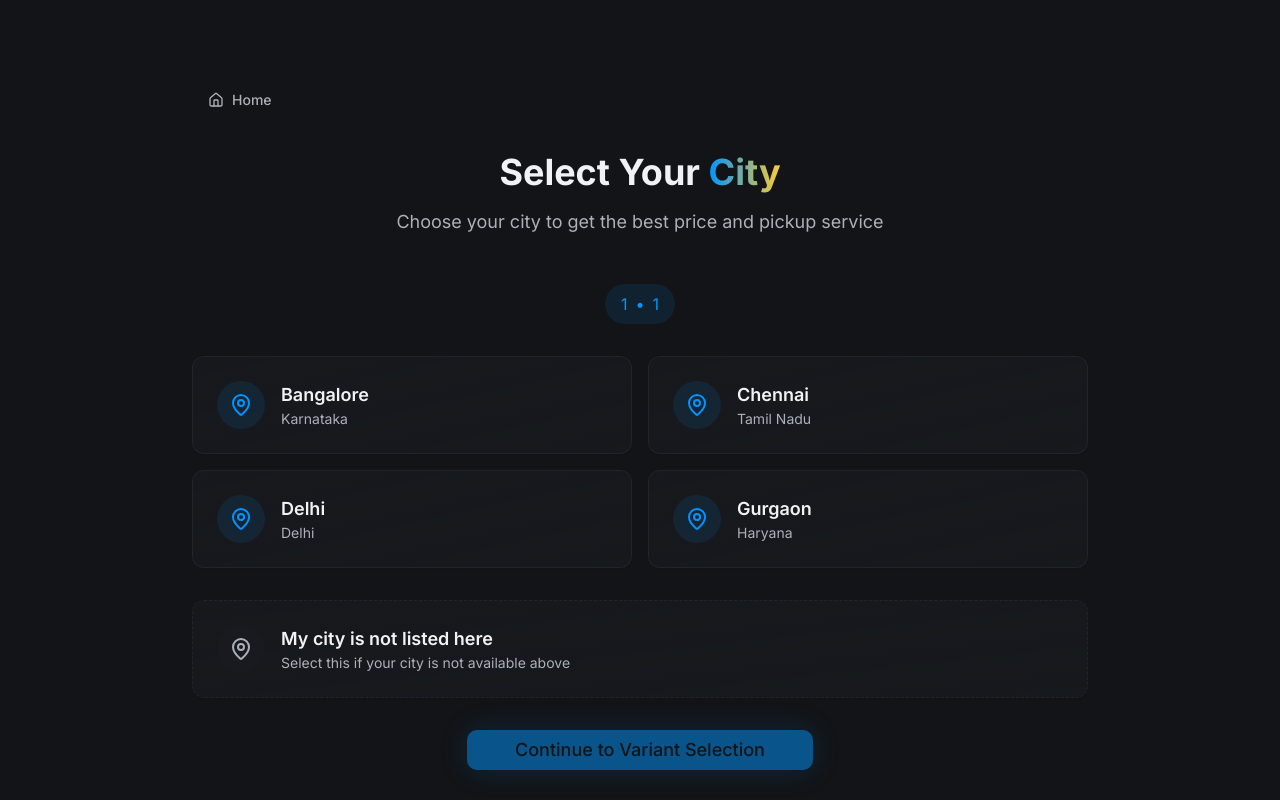
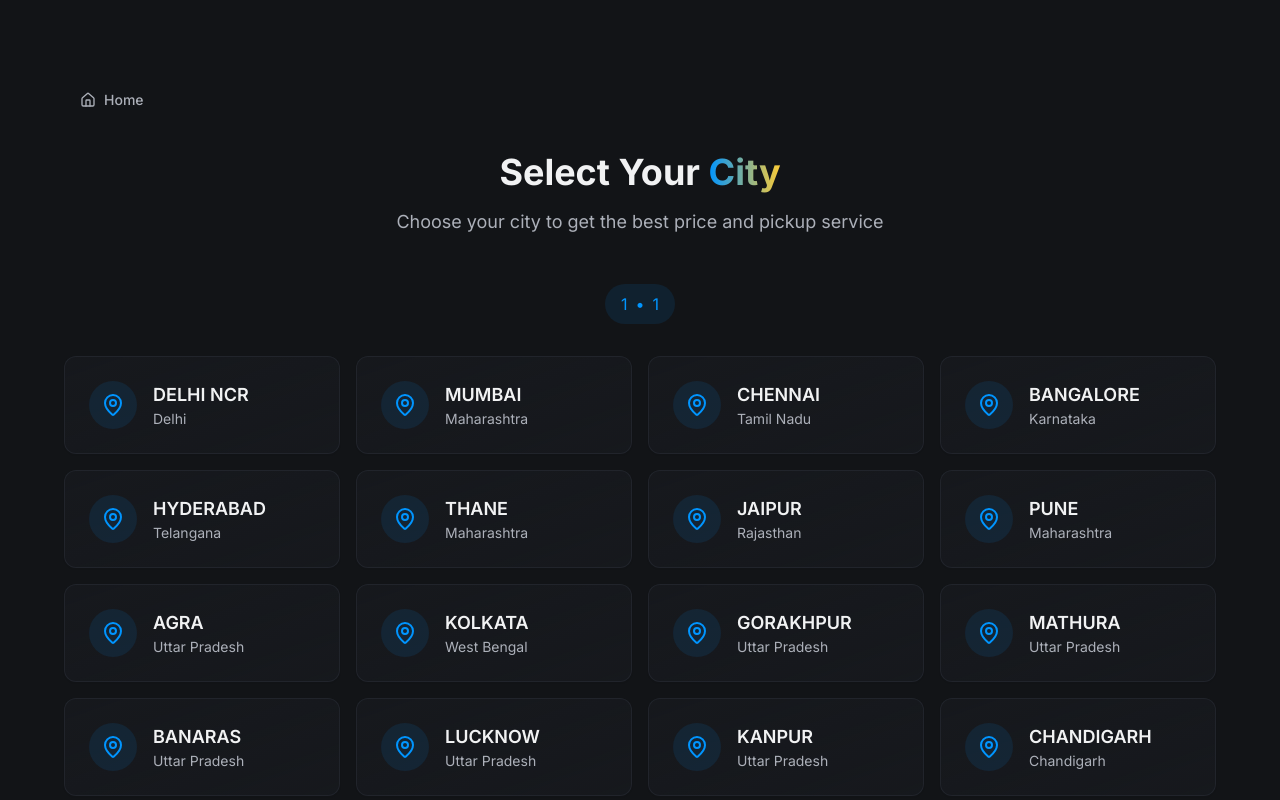
Before and after one commit to snakanaja0-cyber/sell-kar-snakanaja-superbase-intigration-, a React (Vite) app: page /sell-ipad/brand/1/device/1/city in a window 1280 px wide. Shown: the top 800 px of the page. Built offline with nearby package versions, Linux system fonts and the light colour scheme; the HTML template or start-up script is replaced by a standard one.

Commit message:
Update CitySelection.tsx

```diff
--- a/src/pages/CitySelection.tsx
+++ b/src/pages/CitySelection.tsx
@@ -11,10 +11,25 @@ const CitySelection = () => {
   const [selectedCity, setSelectedCity] = useState<string>("");
 
   const cities = [
-    { id: "bangalore", name: "Bangalore", state: "Karnataka" },
-    { id: "chennai", name: "Chennai", state: "Tamil Nadu" },
-    { id: "delhi", name: "Delhi", state: "Delhi" },
-    { id: "gurgaon", name: "Gurgaon", state: "Haryana" },
+    { id: "delhi-ncr", name: "DELHI NCR", state: "Delhi" },
+    { id: "mumbai", name: "MUMBAI", state: "Maharashtra" },
+    { id: "chennai", name: "CHENNAI", state: "Tamil Nadu" },
+    { id: "bangalore", name: "BANGALORE", state: "Karnataka" },
+    { id: "hyderabad", name: "HYDERABAD", state: "Telangana" },
+    { id: "thane", name: "THANE", state: "Maharashtra" },
+    { id: "jaipur", name: "JAIPUR", state: "Rajasthan" },
+    { id: "pune", name: "PUNE", state: "Maharashtra" },
+    { id: "agra", name: "AGRA", state: "Uttar Pradesh" },
+    { id: "kolkata", name: "KOLKATA", state: "West Bengal" },
+    { id: "gorakhpur", name: "GORAKHPUR", state: "Uttar Pradesh" },
+    { id: "mathura", name: "MATHURA", state: "Uttar Pradesh" },
+    { id: "banaras", name: "BANARAS", state: "Uttar Pradesh" },
+    { id: "lucknow", name: "LUCKNOW", state: "Uttar Pradesh" },
+    { id: "kanpur", name: "KANPUR", state: "Uttar Pradesh" },
+    { id: "chandigarh", name: "CHANDIGARH", state: "Chandigarh" },
+    { id: "amritsar", name: "AMRITSAR", state: "Punjab" },
+    { id: "ludhiana", name: "LUDHIANA", state: "Punjab" },
+    { id: "patna", name: "PATNA", state: "Bihar" },
   ];
 
   const handleCitySelect = (cityId: string) => {
@@ -30,7 +45,7 @@ const CitySelection = () => {
   return (
     <div className="min-h-screen bg-background">
       <div className="section-padding">
-        <div className="max-w-4xl mx-auto">
+        <div className="max-w-6xl mx-auto">
           {/* Home Button */}
           <div className="mb-8">
             <Link to="/">
@@ -61,7 +76,7 @@ const CitySelection = () => {
           </div>
 
           {/* Cities Grid */}
-          <div className="grid grid-cols-1 md:grid-cols-2 gap-4 mb-8">
+          <div className="grid grid-cols-1 sm:grid-cols-2 md:grid-cols-4 gap-4 mb-8">
             {cities.map((city) => (
               <Card
                 key={city.id}
```
